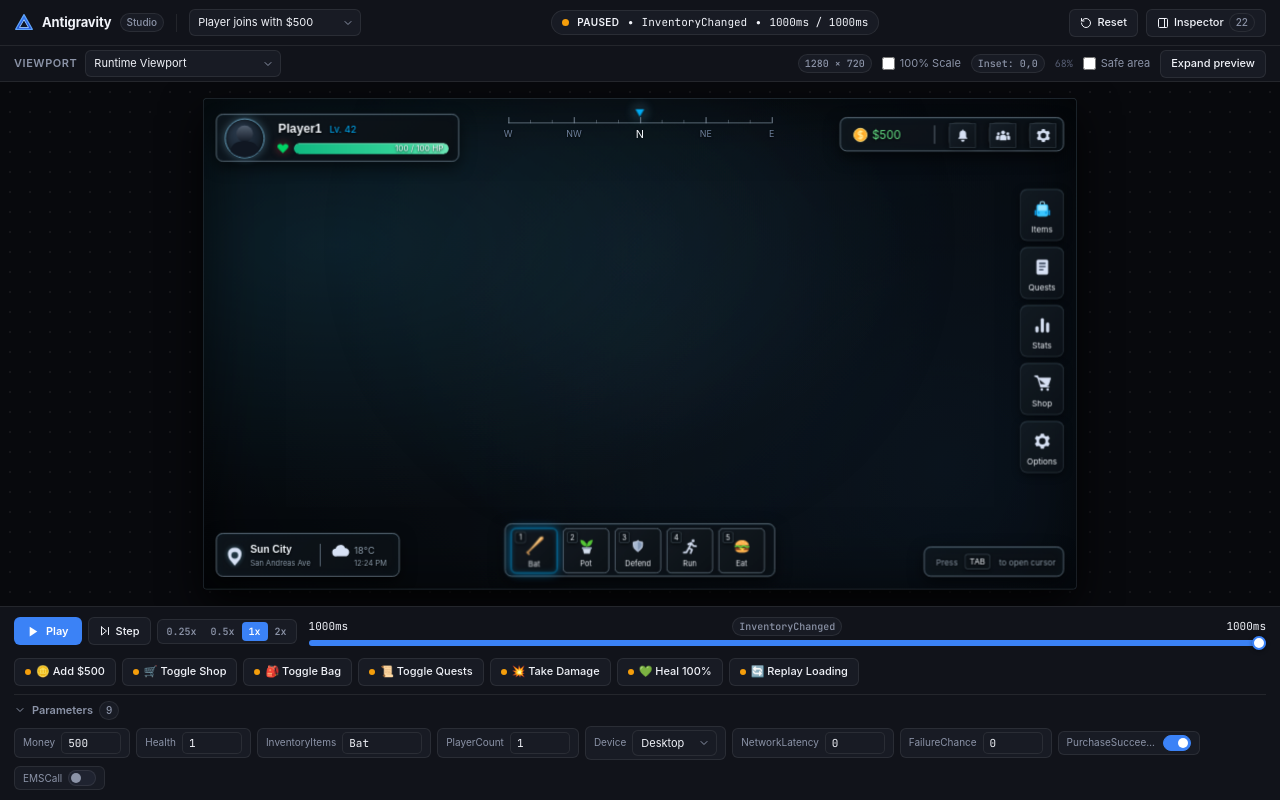
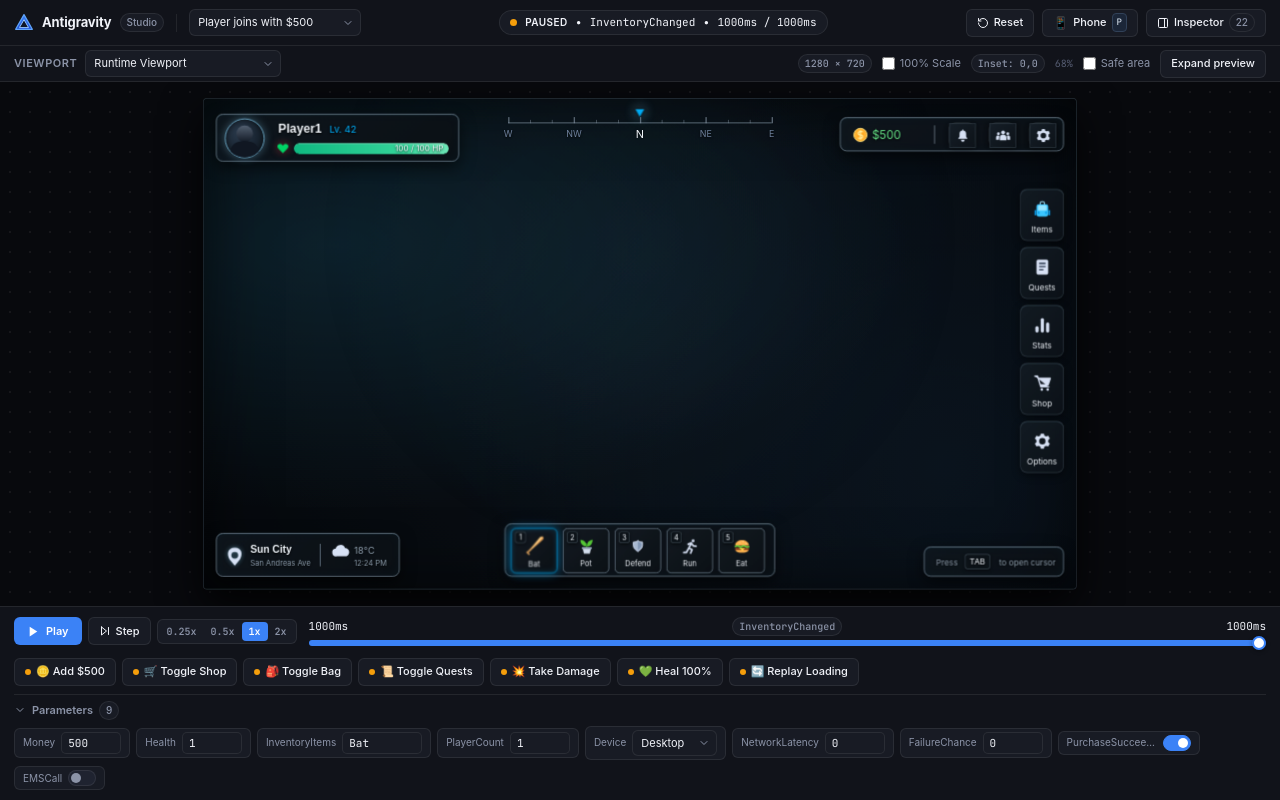
Before and after one commit to velumix/ProjectVite, a React (Vite) app in the folder my-ui/: page / in a window 1280 px wide. Built offline with nearby package versions, Linux system fonts and the light colour scheme.

Commit message:
Add Phone toggle button and KeyP hotkey to App.tsx

```diff
--- a/my-ui/src/App.tsx
+++ b/my-ui/src/App.tsx
@@ -111,15 +111,26 @@ function App() {
   }, [currentActivePanel])
 
   useEffect(() => {
-    const openInventory = (event: KeyboardEvent) => {
-      if (event.ctrlKey || event.metaKey || event.altKey || event.repeat || event.code !== 'KeyI') return
-      if (event.target instanceof HTMLElement && event.target.closest('input, textarea, select, [role="dialog"]')) return
-      event.preventDefault()
-      void actions.run('TogglePanel', { Panel: 'Inventory' }).promise
+    const handleHotkeys = (event: KeyboardEvent) => {
+      if (event.ctrlKey || event.metaKey || event.altKey || event.repeat) return
+      if (event.target instanceof HTMLElement && event.target.closest('input, textarea, select')) return
+      if (event.code === 'KeyI') {
+        if (event.target instanceof HTMLElement && event.target.closest('[role="dialog"]')) return
+        event.preventDefault()
+        void actions.run('TogglePanel', { Panel: 'Inventory' }).promise
+      } else if (event.code === 'KeyP') {
+        event.preventDefault()
+        const current = String(bindingStore.get('UI.ActivePanel') ?? 'None')
+        if (current === 'Phone') {
+          void actions.run('ClosePanel', {}).promise
+        } else {
+          bindingStore.set('UI.ActivePanel', 'Phone')
+        }
+      }
     }
-    window.addEventListener('keydown', openInventory)
-    return () => window.removeEventListener('keydown', openInventory)
-  }, [actions])
+    window.addEventListener('keydown', handleHotkeys)
+    return () => window.removeEventListener('keydown', handleHotkeys)
+  }, [actions, bindingStore])
 
   useEffect(() => {
     scenarioRunner.start(activeScenario)
@@ -256,6 +267,23 @@ function App() {
               <path d="M3 3v5h5" />
             </svg>
             <span>Reset</span>
+          </button>
+
+          <button
+            type="button"
+            className={`ag-btn-secondary py-1 text-xs ${currentActivePanel === 'Phone' ? 'active text-blue-300 border-blue-500/50' : ''}`}
+            onClick={() => {
+              if (currentActivePanel === 'Phone') {
+                void actions.run('ClosePanel', {}).promise
+              } else {
+                bindingStore.set('UI.ActivePanel', 'Phone')
+              }
+            }}
+            title="Toggle SunPhone (Press P)"
+          >
+            <span className="text-xs">📱</span>
+            <span>Phone</span>
+            <kbd className="text-[9px] font-mono bg-slate-800/80 px-1 py-0.5 rounded text-slate-300 border border-slate-700">P</kbd>
           </button>
 
           <button
```
